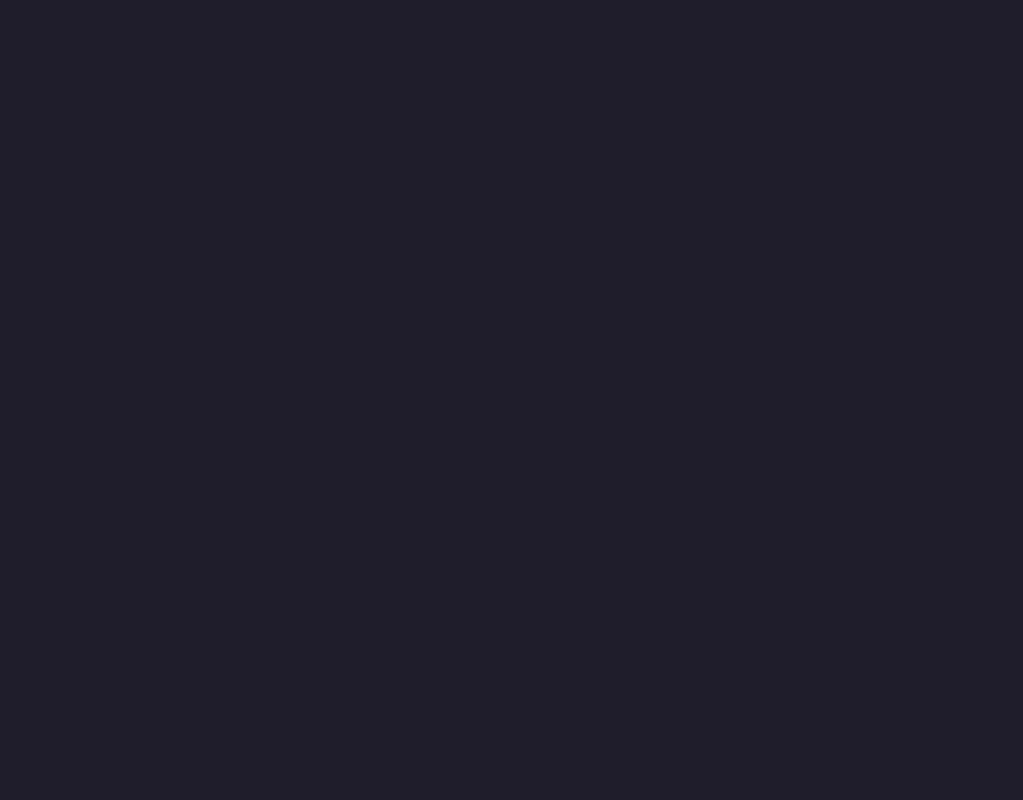
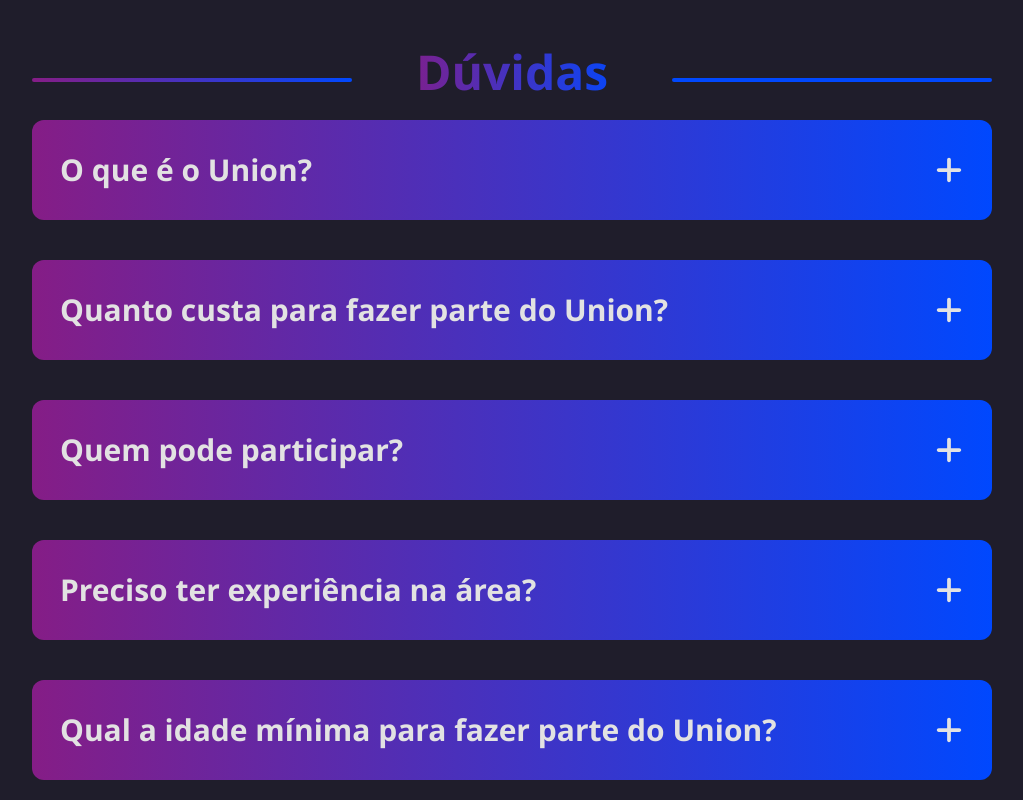
Before and after one commit to adrianemaciel/desafio-union-developers, a Next.js app: page / in a window 1280 px wide. Shown: the part 4800-5600 px from the top of the page, without its empty margins (128-1151 px from the left). Before the commit the page ends 4840 px from the top, so only its background shows below. Built offline with nearby package versions, Linux system fonts and the light colour scheme.

Commit message:
feat: add Doubts section with FAQ functionality to address common questions

```diff
--- a/src/app/page.tsx
+++ b/src/app/page.tsx
@@ -3,6 +3,7 @@ import Hero from "@/sections/Hero";
 import About from "@/sections/About";
 import Pilares from "@/sections/Pilares";
 import Benefits from "@/sections/Benefits";
+import Doubts from "@/sections/Doubts";
 import "@/styles/globals.css";
 
 export default function Home() {
@@ -14,6 +15,7 @@ export default function Home() {
         <About />
         <Pilares />
         <Benefits />
+        <Doubts />
       </main>
     </>
   );
--- /dev/null
+++ b/src/data/doubts.ts
@@ -0,0 +1,56 @@
+export type DoubtsItem = {
+  question: string;
+  answer: string;
+  introduction?: string;
+  details?: string;
+  conclusion?: string;
+};
+
+export const doubts: DoubtsItem[] = [
+  {
+    question: "O que é o Union?",
+    introduction: "O Union é um ambiente prático e imersivo que busca simular o mais próximo do que você vai encontrar nas empresas, desafiando seus membros a resolver problemas reais, com cronogramas e prazos de entrega.",
+    details: "No Union, você desenvolve as skills mais procuradas pelo mercado, trabalha com ferramentas e metodologias utilizadas pelas empresas, além de ganhar experiência trabalhando com outras pessoas de diferentes partes do Brasil.",
+    conclusion: "Você vivencia na prática como é o dia a dia de um desenvolvedor em uma empresa e fica mais preparado para conquistar uma vaga.",
+    answer: ""
+  },
+
+  {
+    question: "Quanto custa para fazer parte do Union?",
+    answer: "Nada! O Union é 100% gratuito.",
+  },
+  {
+    question: "Quem pode participar?",
+    answer:
+      "Pessoas que ainda não trabalham na área e que não participem de bootcamps ou plataformas de capacitação.",
+  },
+  {
+    question: "Preciso ter experiência na área?",
+    answer:
+      "Sim. Você precisa ter no mínimo 1 ano de estudo em programação, além disso é necessário que já tenha criado algum projeto sozinho, sem que seja projetos guiados, como de cursos e eventos.",
+  },
+  {
+    question: "Qual a idade mínima para fazer parte do Union?",
+    answer: "Você precisa ter no mínimo 18 anos.",
+  },
+  {
+    question: "Como me inscrevo?",
+    answer:
+      "Se você se encaixa nos requisitos obrigatórios basta preencher o nosso formulário e fazer sua pré-inscrição.",
+  },
+  {
+    question: "Existe algum processo seletivo? Como funciona?",
+    answer:
+      "Nosso processo seletivo consiste em algumas etapas, que são: pré-inscrição pelo formulário da página, análise de suas informações no formulário, desafio técnico e uma entrevista com nosso time. Nosso objetivo é entender seu momento profissional e avaliar se você tem o perfil que buscamos para o Union.",
+  },
+  {
+    question: "O que vou aprender?",
+    answer:
+      "Você aprenderá como trabalhar com metodologias e ferramentas utilizadas pelas empresas, desenvolver hard e soft skills, tudo de forma prática e mão na massa!",
+  },
+  {
+    question: "Quanto tempo por dia preciso me dedicar aos projetos?",
+    answer:
+      "Você precisa ter disponibilidade de trabalhar no mínimo 1 hora por dia no projeto, é importante também ter disponibilidade para participar das reuniões do time, que acontecem diariamente e aos finais de semana.",
+  },
+];
--- /dev/null
+++ b/src/sections/Doubts.tsx
@@ -0,0 +1,57 @@
+"use client";
+
+import { useState } from "react";
+import { FaPlus, FaMinus } from "react-icons/fa6";
+import { doubts } from "../data/doubts";
+
+const Doubts = () => {
+  const [openIndexes, setOpenIndexes] = useState<number[]>([]);
+
+  const toggleFaq = (index: number) => {
+    setOpenIndexes((prev) =>
+      prev.includes(index) ? prev.filter((i) => i !== index) : [...prev, index]
+    );
+  };
+
+  return (
+    <section className="max-w-[1920px] mx-auto lg:px-40 py-10">
+      <div className="relative flex items-center justify-center">
+        <div className="w-1/3 h-[4px] bg-gradient-to-r from-gradient-from to-gradient-to rounded-sm absolute left-0"></div>
+        <div className="absolute -top-8">
+          <h2 className=" text-5xl font-bold bg-gradient-to-r from-gradient-from to-gradient-to bg-clip-text text-transparent px-5">
+            Dúvidas
+          </h2>
+        </div>
+        <div className="w-1/3 h-[4px] bg-[#0048fe] rounded-sm absolute right-0"></div>
+      </div>
+
+      <div className="flex flex-col gap-10 mt-10">
+        {doubts.map((item, index) => (
+          <div
+            key={index}
+            className=" bg-gradient-to-r from-gradient-from to-gradient-to rounded-xl"
+          >
+            <button
+              className="w-full flex justify-between items-center px-7 py-8 text-secondary text-start font-bold text-3xl"
+              onClick={() => toggleFaq(index)}
+            >
+              {item.question}
+              {openIndexes.includes(index) ? <FaMinus /> : <FaPlus />}
+            </button>
+
+            {openIndexes.includes(index) && (
+              <div className="px-7 py-8 text-2xl text-[#282828] rounded-b-xl bg-[#fbfbfb] space-y-2">
+                <p>{item.answer}</p>
+                <p>{item.introduction}</p>
+                <p>{item.details}</p>
+                <p>{item.conclusion}</p>
+              </div>
+            )}
+          </div>
+        ))}
+      </div>
+    </section>
+  );
+};
+
+export default Doubts;
```
